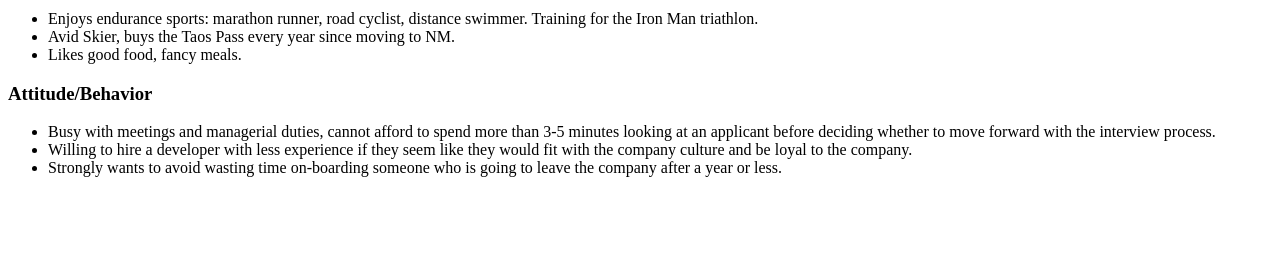
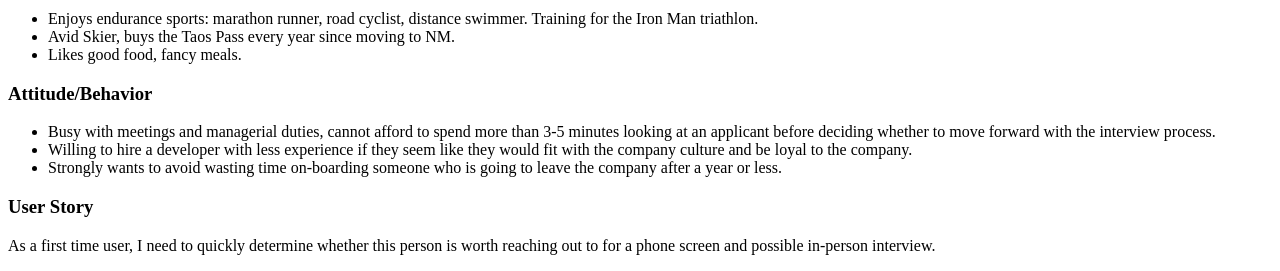
Before and after one commit to will-t-harris/will-harris-pwp, a PHP site: page /milestone-1.php in a window 1280 px wide. Shown: the part 1289-1560 px from the top of the page. Before the commit the page ends 1466 px from the top, so only its background shows below. Run offline with PHP 8.4, Linux system fonts and the light colour scheme.

Commit message:
add user story

```diff
--- a/public_html/documentation/milestone-1.php
+++ b/public_html/documentation/milestone-1.php
@@ -48,5 +48,7 @@
 			<li>Willing to hire a developer with less experience if they seem like they would fit with the company culture and be loyal to the company.</li>
 			<li>Strongly wants to avoid wasting time on-boarding someone who is going to leave the company after a year or less.</li>
 		</ul>
+		<h3>User Story</h3>
+		<p>As a first time user, I need to quickly determine whether this person is worth reaching out to for a phone screen and possible in-person interview.</p>
 	</body>
 </html>
```
